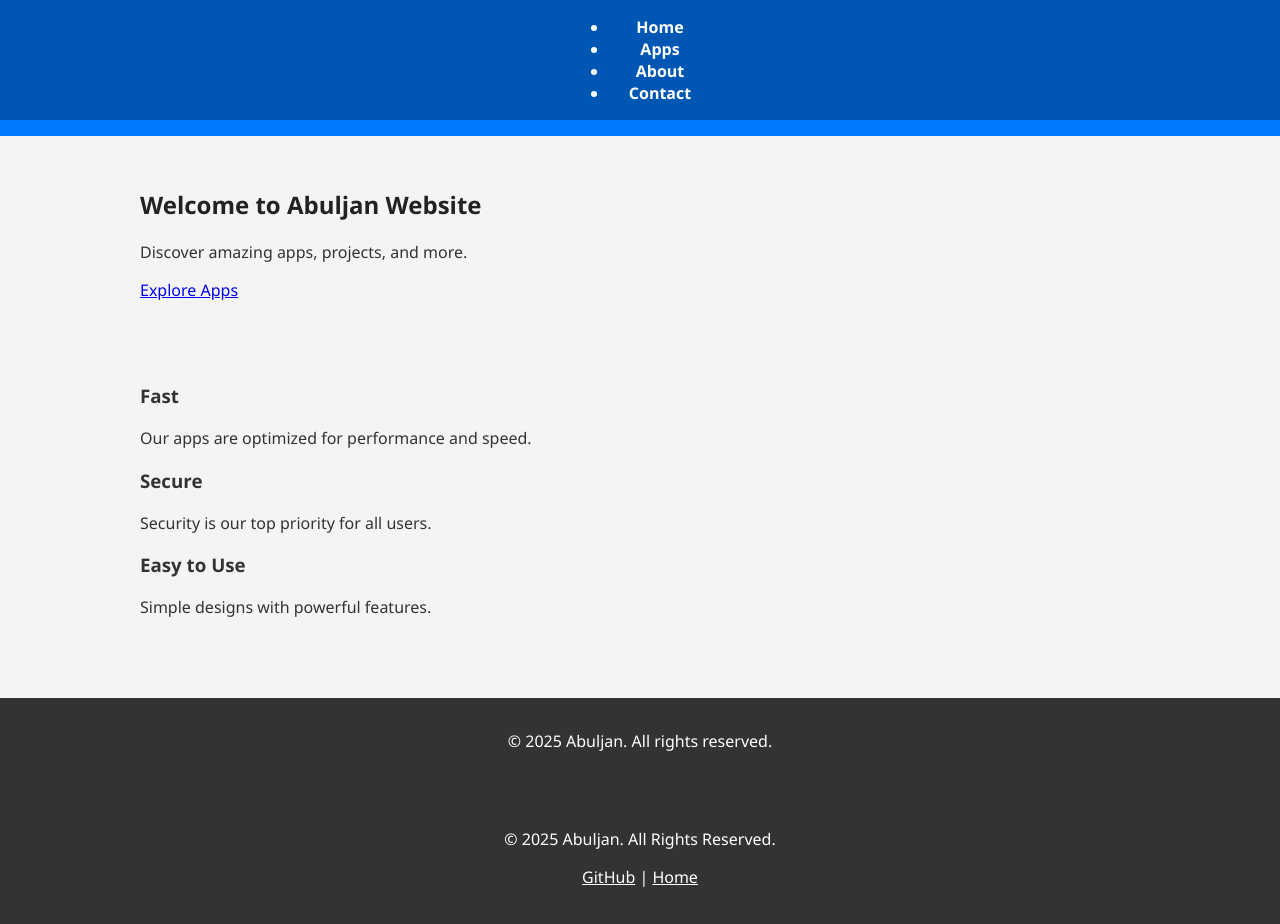
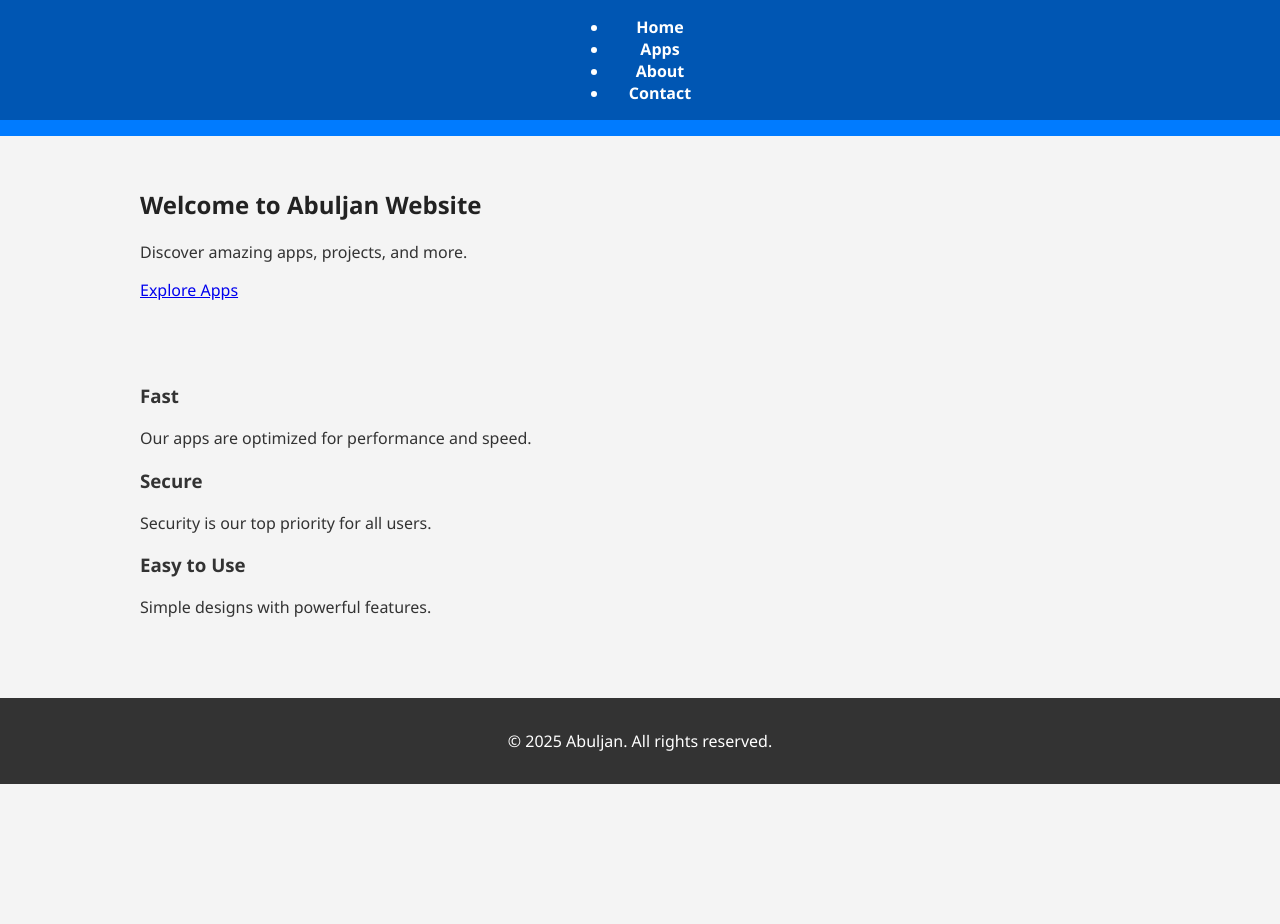
Before and after one commit to abul884/Abuljan, a plain HTML site: page index.html in a window 1280 px wide. Shown: the part 102-1026 px from the top of the page. After the commit the page ends 886 px from the top, so only its background shows below. Drawn offline with Linux system fonts and the light colour scheme.

Commit message:
Update index.html

```diff
--- a/index.html
+++ b/index.html
@@ -46,19 +46,20 @@
         </div>
     </section>
 
+        <!-- Footer -->
     <footer>
-        <div class="container">
-            <p>&copy; 2025 Abuljan. All rights reserved.</p>
-        </div>
-    <footer id="footer" style="background-color: #333; color: #fff; padding: 20px 0; text-align: center; margin-top: 40px; opacity: 0; transform: translateY(30px); transition: all 1s ease;">
-  <div>
-    <p>&copy; 2025 Abuljan. All Rights Reserved.</p>
-    <p>
-      <a href="https://github.com/abul884" style="color: #fff; text-decoration: underline;" target="_blank">GitHub</a> |
-      <a href="https://abul884.github.io/Abuljan/" style="color: #fff; text-decoration: underline;" target="_blank">Home</a>
-    </p>
-  </div>
-</footer>
+      <p>&copy; <span id="year"></span> Abuljan. All rights reserved.</p>
+    </footer>
+
+    <!-- JavaScript to update the year automatically -->
+    <script>
+      const yearSpan = document.getElementById('year');
+      yearSpan.textContent = new Date().getFullYear();
+    </script>
+
+  </body>
+</html>
+
 <script>
   window.addEventListener('scroll', function() {
     var footer = document.getElementById('footer');
```
